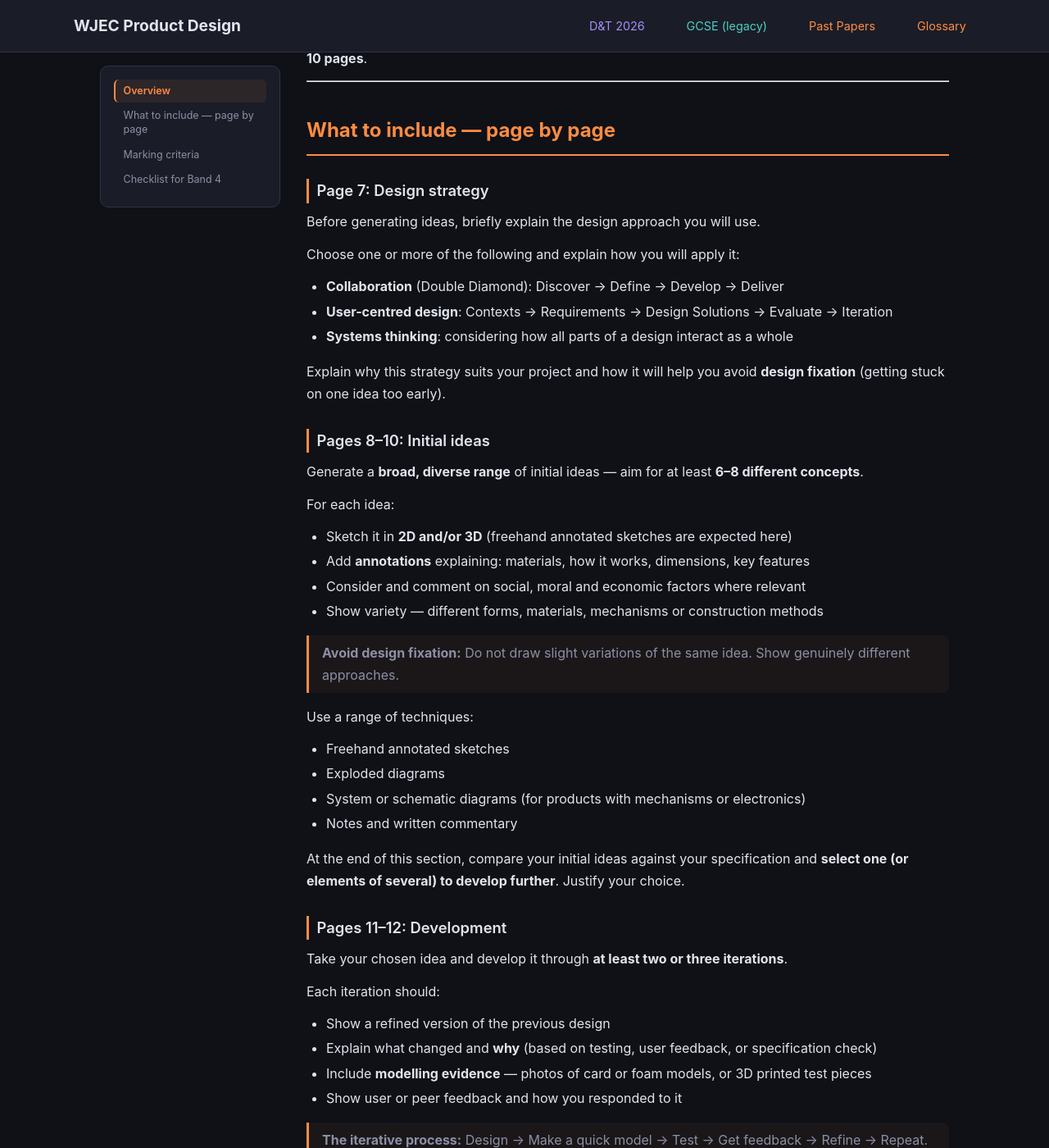
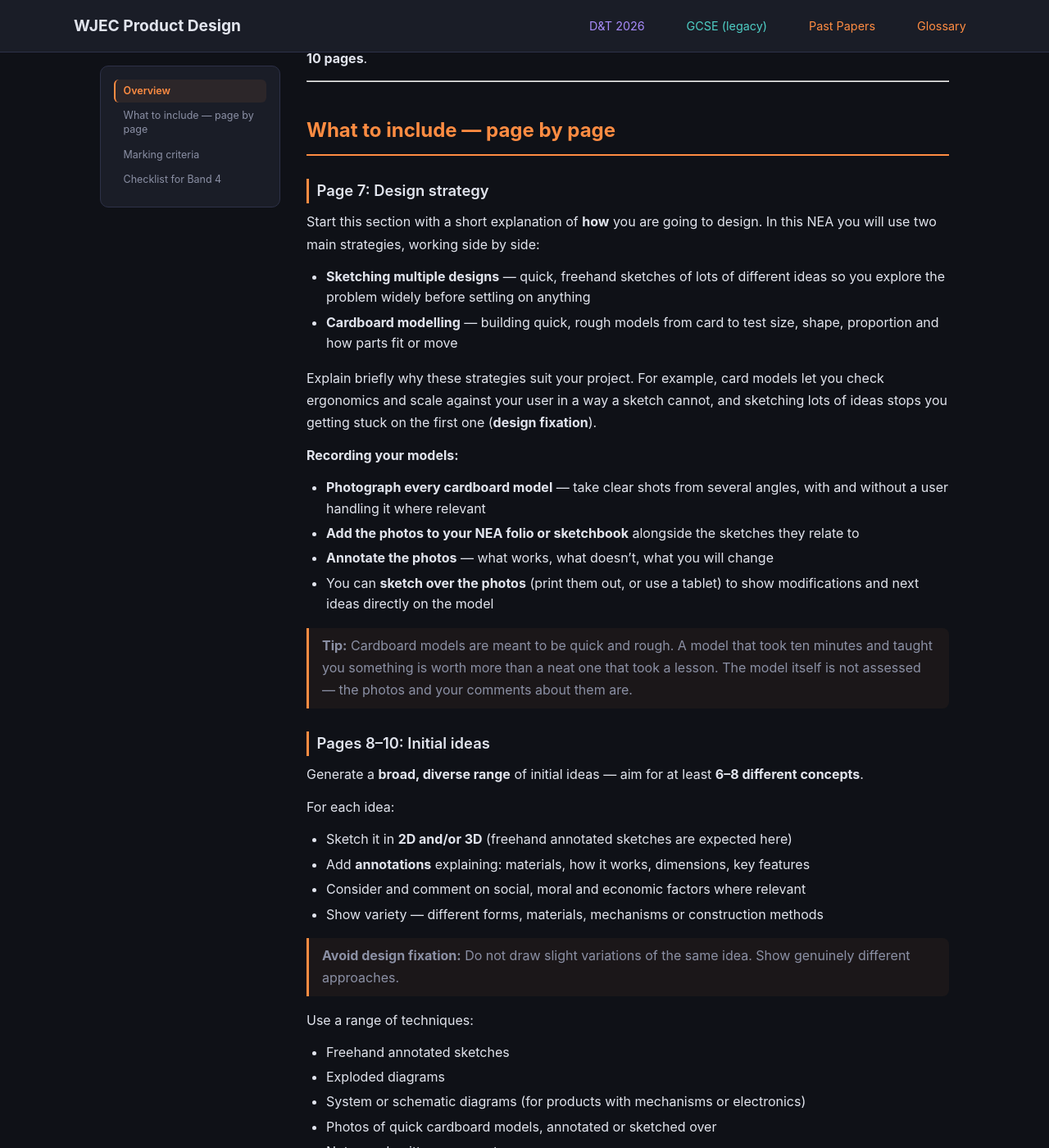
Before and after one commit to jase1979/pd, a Jekyll site: the page built from gcse/nea/section-c/index.md, in a window 1280 px wide and 1400 px high, scrolled down 425 px. Shown: the whole window at 82% size. Built offline with Jekyll 4.4.1, drawn with Linux system fonts in a browser that asks for light colours; some of the changed text lies outside the part shown.

Commit message:
Rewrite NEA Section C page 7 design strategy around sketching and cardboard modelling
Co-Authored-By: Claude Opus 5.5 <noreply@anthropic.com>
Claude-Session: https://claude.ai/code/session_01VStoxE1nJ3KemhbARYkeJD

```diff
--- a/gcse/nea/section-c/index.md
+++ b/gcse/nea/section-c/index.md
@@ -19,15 +19,20 @@ This is the largest section and the heart of your NEA. You must show an **iterat
 
 ### Page 7: Design strategy
 
-Before generating ideas, briefly explain the design approach you will use.
+Start this section with a short explanation of **how** you are going to design. In this NEA you will use two main strategies, working side by side:
 
-Choose one or more of the following and explain how you will apply it:
+- **Sketching multiple designs** — quick, freehand sketches of lots of different ideas so you explore the problem widely before settling on anything
+- **Cardboard modelling** — building quick, rough models from card to test size, shape, proportion and how parts fit or move
 
-- **Collaboration** (Double Diamond): Discover → Define → Develop → Deliver
-- **User-centred design**: Contexts → Requirements → Design Solutions → Evaluate → Iteration
-- **Systems thinking**: considering how all parts of a design interact as a whole
+Explain briefly why these strategies suit your project. For example, card models let you check ergonomics and scale against your user in a way a sketch cannot, and sketching lots of ideas stops you getting stuck on the first one (**design fixation**).
 
-Explain why this strategy suits your project and how it will help you avoid **design fixation** (getting stuck on one idea too early).
+**Recording your models:**
+- **Photograph every cardboard model** — take clear shots from several angles, with and without a user handling it where relevant
+- **Add the photos to your NEA folio or sketchbook** alongside the sketches they relate to
+- **Annotate the photos** — what works, what doesn't, what you will change
+- You can **sketch over the photos** (print them out, or use a tablet) to show modifications and next ideas directly on the model
+
+> **Tip:** Cardboard models are meant to be quick and rough. A model that took ten minutes and taught you something is worth more than a neat one that took a lesson. The model itself is not assessed — the photos and your comments about them are.
 
 ### Pages 8–10: Initial ideas
 
@@ -45,6 +50,7 @@ Use a range of techniques:
 - Freehand annotated sketches
 - Exploded diagrams
 - System or schematic diagrams (for products with mechanisms or electronics)
+- Photos of quick cardboard models, annotated or sketched over
 - Notes and written commentary
 
 At the end of this section, compare your initial ideas against your specification and **select one (or elements of several) to develop further**. Justify your choice.
@@ -56,7 +62,7 @@ Take your chosen idea and develop it through **at least two or three iterations*
 Each iteration should:
 - Show a refined version of the previous design
 - Explain what changed and **why** (based on testing, user feedback, or specification check)
-- Include **modelling evidence** — photos of card or foam models, or 3D printed test pieces
+- Include **modelling evidence** — photos of cardboard models (or foam / 3D printed test pieces), annotated or sketched over to show changes
 - Show user or peer feedback and how you responded to it
 
 > **The iterative process:** Design → Make a quick model → Test → Get feedback → Refine → Repeat.
@@ -102,12 +108,12 @@ Your final proposal must give enough information for someone else to make your p
 
 ## Checklist for Band 4
 
-- [ ] Design strategy named and explained
+- [ ] Design strategy explained — sketching multiple designs and cardboard modelling
 - [ ] At least 6–8 genuinely different initial ideas, all annotated
 - [ ] Ideas include 2D and 3D sketches, exploded or schematic diagrams
 - [ ] Social, moral and economic factors identified and **applied to design decisions**
 - [ ] At least 2–3 iterations of the chosen design, with evidence of testing and feedback
-- [ ] Modelling evidence photographed and included
+- [ ] Cardboard models photographed, added to the folio or sketchbook and annotated
 - [ ] Final proposal includes working drawings with dimensions
 - [ ] Materials, finishes and manufacturing methods all specified
 - [ ] Final proposal checked against all specification points
```
